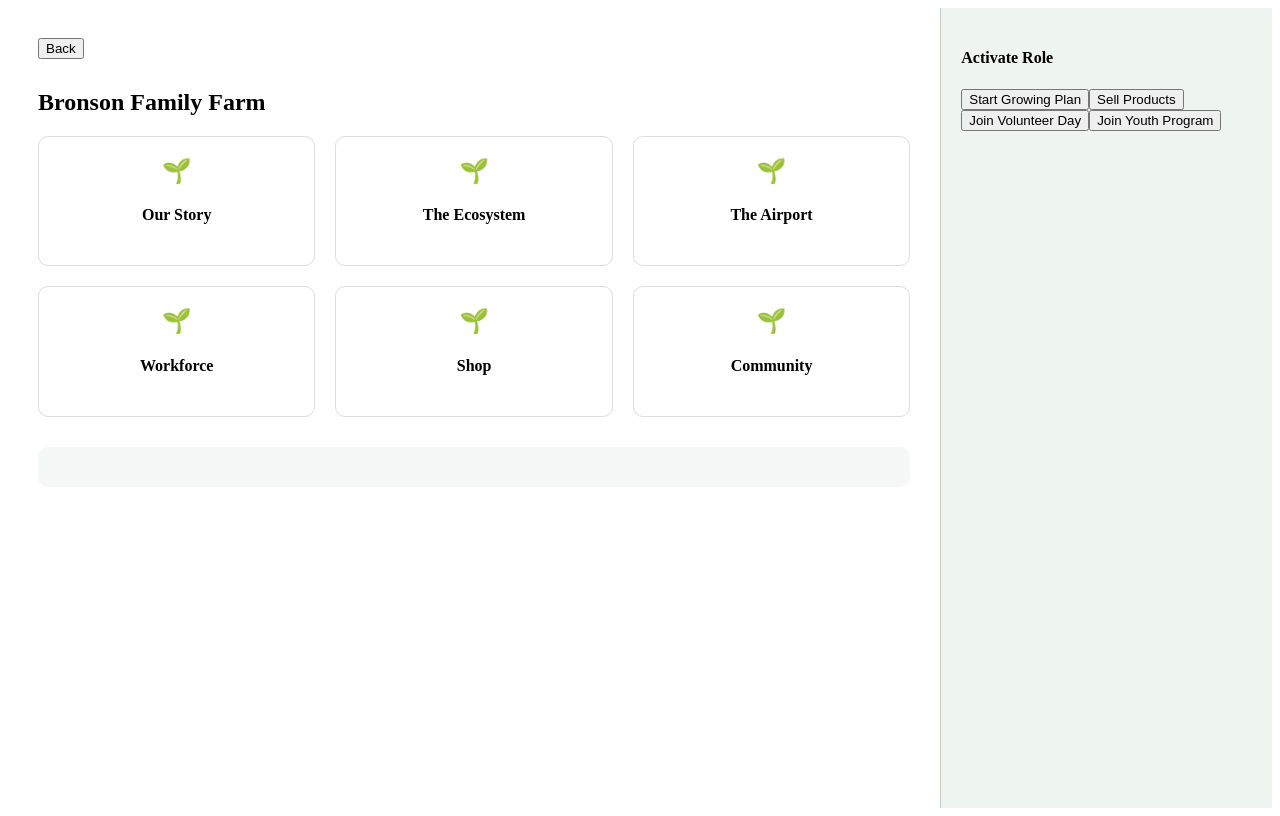
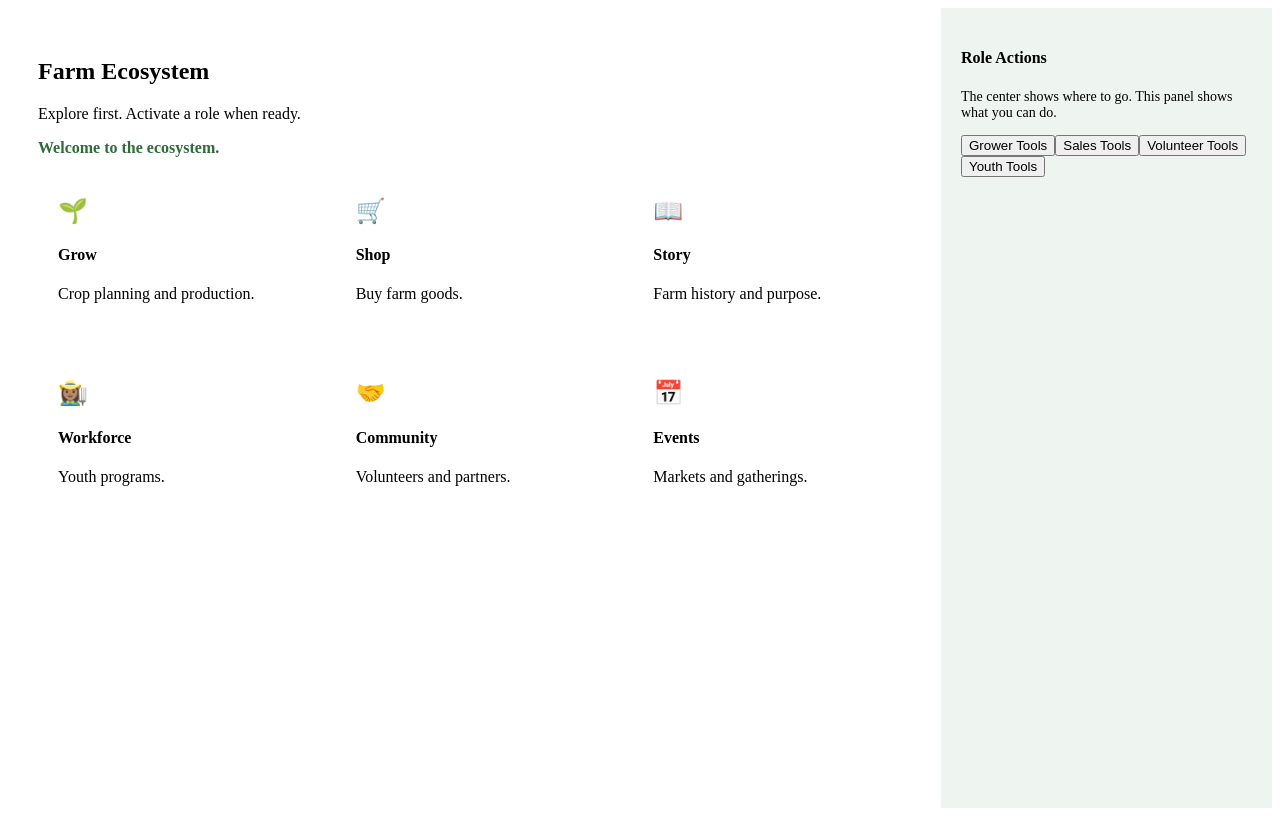
Before and after one commit to cburgessemail-gif/Farm, a React (Vite) app: page / in a window 1280 px wide. Both pictures are taken after a click on the button "Enter the Ecosystem". Built offline with nearby package versions, Linux system fonts and the light colour scheme.

Commit message:
Refactor App component for improved structure

```diff
--- a/src/App.tsx
+++ b/src/App.tsx
@@ -1,87 +1,91 @@
-import { useState } from "react";
+import React, { useState } from "react";
 
-export default function App() {
-  const [entered, setEntered] = useState(false);
-  const [role, setRole] = useState<string | null>(null);
-  const [section, setSection] = useState("home");
-  const [lang, setLang] = useState("en");
+type Lang = "en" | "es" | "tl";
+type SectionId = "grow" | "shop" | "story" | "workforce" | "community" | "events";
 
-  const t = {
+const labels = {
   en: {
-      enter: "Enter the Ecosystem",
     title: "Bronson Family Farm",
     subtitle:
       "A living ecosystem rooted in food, family, land, learning, and opportunity.",
-      description:
-        "Bronson Family Farm is more than a farm. It is a community-centered ecosystem connecting food, workforce, health, education, and generational renewal.",
-      sections: {
-        story: "Our Story",
-        ecosystem: "The Ecosystem",
-        airport: "The Airport",
-        workforce: "Workforce",
-        shop: "Shop",
-        community: "Community",
-      },
-      roles: "Activate Role",
-      actions: {
-        grow: "Start Growing Plan",
-        sell: "Sell Products",
-        volunteer: "Join Volunteer Day",
-        youth: "Join Youth Program",
-      },
-      back: "Back",
+    intro:
+      "Bronson Family Farm is more than a farm. It is a community-centered ecosystem connecting fresh food, workforce development, health, education, and long-term renewal.",
+    enter: "Enter the Ecosystem",
+    ecosystem: "Farm Ecosystem",
+    explore: "Explore first. Activate a role when ready.",
+    activateRole: "Activate My Role",
+    back: "← Back to Ecosystem",
+    open: "Open",
+    enterSection: "Enter section",
   },
   es: {
-      enter: "Entrar al Ecosistema",
     title: "Bronson Family Farm",
     subtitle:
       "Un ecosistema vivo con raíces en la comida, la familia, la tierra y el aprendizaje.",
-      description:
-        "Bronson Family Farm es más que una granja. Es un ecosistema comunitario que conecta alimentos, trabajo, salud y educación.",
-      sections: {
-        story: "Nuestra Historia",
-        ecosystem: "El Ecosistema",
-        airport: "El Aeropuerto",
-        workforce: "Fuerza Laboral",
-        shop: "Tienda",
-        community: "Comunidad",
+    intro:
+      "Bronson Family Farm es más que una granja. Es un ecosistema comunitario.",
+    enter: "Entrar al Ecosistema",
+    ecosystem: "Ecosistema de la Granja",
+    explore: "Explore primero.",
+    activateRole: "Activar rol",
+    back: "← Regresar",
+    open: "Abrir",
+    enterSection: "Entrar",
   },
-      roles: "Activar Rol",
-      actions: {
-        grow: "Comenzar Plan de Cultivo",
-        sell: "Vender Productos",
-        volunteer: "Unirse como Voluntario",
-        youth: "Programa Juvenil",
-      },
-      back: "Regresar",
+  tl: {
+    title: "Bronson Family Farm",
+    subtitle: "Isang buhay na ecosystem.",
+    intro: "Higit pa sa isang bukid.",
+    enter: "Pumasok",
+    ecosystem: "Ecosystem",
+    explore: "Mag-explore muna.",
+    activateRole: "Piliin ang Role",
+    back: "← Bumalik",
+    open: "Buksan",
+    enterSection: "Buksan",
   },
 };
 
-  const current = t[lang];
+const sectionData = {
+  grow: { icon: "🌱", title: "Grow", desc: "Crop planning and production." },
+  shop: { icon: "🛒", title: "Shop", desc: "Buy farm goods." },
+  story: { icon: "📖", title: "Story", desc: "Farm history and purpose." },
+  workforce: { icon: "👩🏽‍🌾", title: "Workforce", desc: "Youth programs." },
+  community: { icon: "🤝", title: "Community", desc: "Volunteers and partners." },
+  events: { icon: "📅", title: "Events", desc: "Markets and gatherings." },
+};
+
+export default function App() {
+  const [lang, setLang] = useState<Lang>("en");
+  const [entered, setEntered] = useState(false);
+  const [section, setSection] = useState<SectionId | null>(null);
+  const [role, setRole] = useState<string | null>(null);
+  const [status, setStatus] = useState("Welcome to the ecosystem.");
+
+  const ui = labels[lang];
 
   if (!entered) {
     return (
-      <div style={styles.page}>
+      <div style={styles.center}>
         <div style={styles.card}>
-          <h4 style={{ letterSpacing: 2 }}>
-            BRONSON FAMILY FARM ECOSYSTEM DEMO
-          </h4>
+          <h4>BRONSON FAMILY FARM DEMO</h4>
 
           <select
             value={lang}
-            onChange={(e) => setLang(e.target.value)}
+            onChange={(e) => setLang(e.target.value as Lang)}
             style={styles.select}
           >
             <option value="en">English</option>
             <option value="es">Español</option>
+            <option value="tl">Tagalog</option>
           </select>
 
-          <h1>{current.title}</h1>
-          <p>{current.subtitle}</p>
-          <p style={{ maxWidth: 600 }}>{current.description}</p>
+          <h1>{ui.title}</h1>
+          <p>{ui.subtitle}</p>
+          <p>{ui.intro}</p>
 
-          <button style={styles.primary} onClick={() => setEntered(true)}>
-            {current.enter}
+          <button style={styles.button} onClick={() => setEntered(true)}>
+            {ui.enter}
           </button>
         </div>
       </div>
@@ -90,67 +94,73 @@ export default function App() {
 
   return (
     <div style={styles.layout}>
-      {/* MAIN CONTENT */}
+      {/* MAIN */}
       <div style={styles.main}>
-        <button style={styles.back} onClick={() => setEntered(false)}>
-          {current.back}
+        {section && (
+          <button style={styles.back} onClick={() => setSection(null)}>
+            {ui.back}
           </button>
+        )}
 
-        <h2>{current.title}</h2>
+        <h2>{ui.ecosystem}</h2>
+        <p>{ui.explore}</p>
 
-        {/* NAVIGATION CARDS */}
+        <div style={styles.status}>{status}</div>
+
+        {/* CARDS */}
+        {!section && (
           <div style={styles.grid}>
-          {Object.entries(current.sections).map(([key, label]) => (
+            {(Object.keys(sectionData) as SectionId[]).map((id) => {
+              const item = sectionData[id];
+              return (
                 <div
-              key={key}
+                  key={id}
                   style={styles.cardItem}
                   onClick={() => {
-                if (key === "shop") {
+                    if (id === "shop") {
                       window.open(
                         "https://grownby.com/farms/bronson-family-farm/shop",
                         "_blank"
                       );
                     } else {
-                  setSection(key);
+                      setSection(id);
+                      setStatus(`${item.title} opened.`);
                     }
                   }}
                 >
-              <div style={styles.icon}>🌱</div>
-              <h4>{label}</h4>
+                  <div style={styles.icon}>{item.icon}</div>
+                  <h4>{item.title}</h4>
+                  <p>{item.desc}</p>
                 </div>
-          ))}
+              );
+            })}
           </div>
+        )}
 
-        {/* CONTENT AREA */}
-        <div style={styles.contentBox}>
-          {section === "story" && <p>History of Bronson Family Farm...</p>}
-          {section === "ecosystem" && <p>The full ecosystem model...</p>}
-          {section === "airport" && <p>Lansdowne Airport integration...</p>}
-          {section === "workforce" && <p>Youth workforce pipeline...</p>}
-          {section === "community" && <p>Community engagement...</p>}
+        {/* SECTION CONTENT */}
+        {section && (
+          <div style={styles.content}>
+            <h3>{sectionData[section].title}</h3>
+            <p>This is the {section} section of the ecosystem.</p>
           </div>
+        )}
       </div>
 
       {/* TOOLBOX PANEL */}
       <div style={styles.sidebar}>
-        <h4>{current.roles}</h4>
+        <h4>Role Actions</h4>
+        <p style={{ fontSize: 14 }}>
+          The center shows where to go. This panel shows what you can do.
+        </p>
 
-        <button onClick={() => setRole("grow")}>
-          {current.actions.grow}
-        </button>
-        <button onClick={() => setRole("sell")}>
-          {current.actions.sell}
-        </button>
-        <button onClick={() => setRole("volunteer")}>
-          {current.actions.volunteer}
-        </button>
-        <button onClick={() => setRole("youth")}>
-          {current.actions.youth}
-        </button>
+        <button onClick={() => setRole("Grower Tools")}>Grower Tools</button>
+        <button onClick={() => setRole("Sales Tools")}>Sales Tools</button>
+        <button onClick={() => setRole("Volunteer Tools")}>Volunteer Tools</button>
+        <button onClick={() => setRole("Youth Tools")}>Youth Tools</button>
 
         {role && (
           <div style={{ marginTop: 20 }}>
-            <strong>Active:</strong> {role}
+            <strong>Active toolbox:</strong> {role}
           </div>
         )}
       </div>
@@ -159,27 +169,25 @@ export default function App() {
 }
 
 const styles: any = {
-  page: {
+  center: {
     display: "flex",
     justifyContent: "center",
     alignItems: "center",
     height: "100vh",
-    background: "#dce7df",
+    background: "#eaf5ee",
   },
   card: {
     background: "white",
     padding: 40,
     borderRadius: 12,
     textAlign: "center",
-    border: "2px solid #2f5d3a",
   },
-  primary: {
+  button: {
     marginTop: 20,
     padding: "10px 20px",
-    background: "#2f5d3a",
+    background: "#2f6b3c",
     color: "white",
     border: "none",
-    borderRadius: 6,
   },
   layout: {
     display: "flex",
@@ -193,7 +201,6 @@ const styles: any = {
     flex: 1,
     background: "#eef4ef",
     padding: 20,
-    borderLeft: "1px solid #ccc",
   },
   grid: {
     display: "grid",
@@ -205,24 +212,25 @@ const styles: any = {
     background: "white",
     padding: 20,
     borderRadius: 10,
-    textAlign: "center",
     cursor: "pointer",
-    border: "1px solid #ddd",
   },
   icon: {
     fontSize: 24,
+  },
+  content: {
+    marginTop: 20,
+    background: "white",
+    padding: 20,
+  },
+  back: {
     marginBottom: 10,
   },
-  contentBox: {
-    marginTop: 30,
-    padding: 20,
-    background: "#f5f8f6",
-    borderRadius: 10,
+  status: {
+    marginTop: 10,
+    color: "#2f6b3c",
+    fontWeight: "bold",
   },
   select: {
     marginBottom: 10,
   },
-  back: {
-    marginBottom: 10,
-  },
 };
```
Lines whose indentation alone changed are shown as unchanged.
